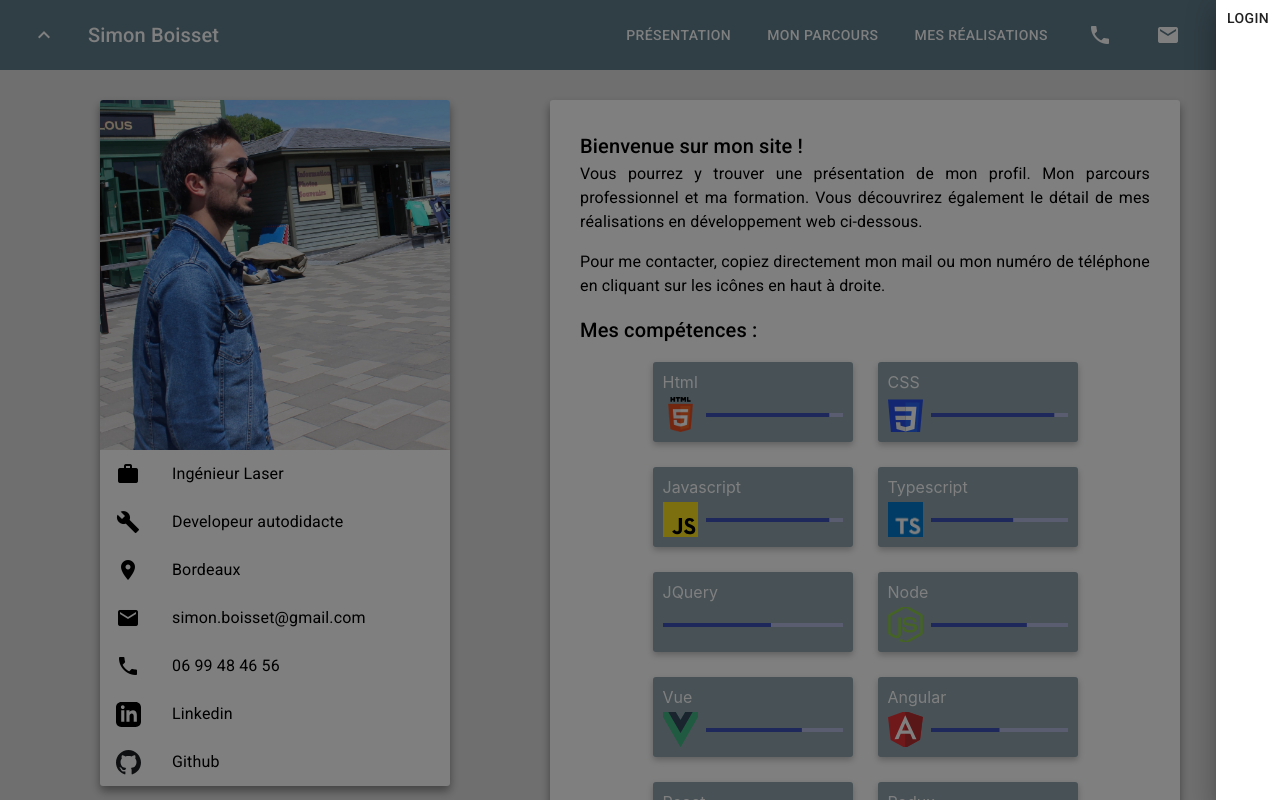
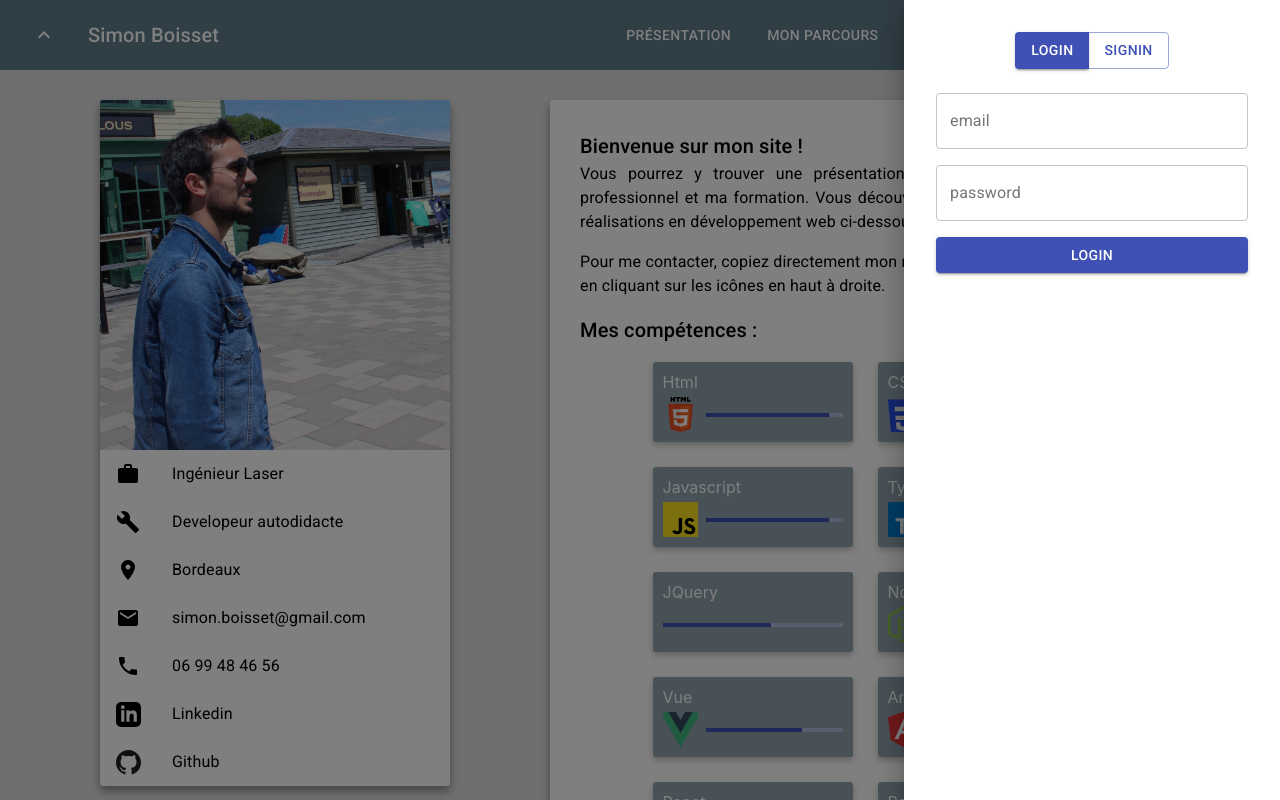
Before and after one commit to simonboisset/website, a React (Create React App) app: page / in a window 1280 px wide. Both pictures are taken after a click on the button "question_answer". Shown: the top 800 px of the page. Built offline with nearby package versions, Linux system fonts and the light colour scheme; no server answers.

Commit message:
Messenger

```diff
--- a/package.json
+++ b/package.json
@@ -1,6 +1,6 @@
 {
   "name": "website",
-  "version": "0.2.1",
+  "version": "0.2.2",
   "private": true,
   "dependencies": {
     "@material-ui/core": "^4.8.3",
--- a/src/Store.tsx
+++ b/src/Store.tsx
@@ -1,12 +1,25 @@
 import React from "react";
 
+import database from 'database';
 const Store = React.createContext({});
 
 export default function (props: { children: React.ReactNode }) {
     const [openDrawer, setOpenDrawer] = React.useState(false);
+    const [activeUser, setActiveUser] = React.useState<any>(null);
+    React.useEffect(() => {
+        database.init();
+        database.onAuth((user) => {
+            if (user) {
+                setActiveUser(user)
+            }
+            else {
+                setActiveUser(null)
+            }
+        })
+    }, [])
     return (
         <Store.Provider value={{
-            openDrawer, setOpenDrawer
+            openDrawer, setOpenDrawer, activeUser, setActiveUser
         }}>
             {props.children}
         </Store.Provider>
--- /dev/null
+++ b/src/containers/ChatBox.tsx
@@ -0,0 +1,18 @@
+import React from 'react';
+import { withStore } from 'Store';
+import database from 'database';
+import { Button, Grid } from '@material-ui/core'
+export default withStore(function(props:any){
+  return (
+    <React.Fragment>
+      <Grid item >
+        Conversation
+        <Button onClick={() => database.logout()}>Logout</Button>
+      </Grid>
+      <Grid item >
+        Conversation
+        <Button onClick={() => database.logout()}>Logout</Button>
+      </Grid>
+    </React.Fragment>
+  );
+})
--- /dev/null
+++ b/src/containers/ChatList.tsx
@@ -0,0 +1,13 @@
+import React from 'react';
+import { withStore } from 'Store';
+import database from 'database';
+import { Button, Grid } from '@material-ui/core'
+export default withStore(function (props: any) {
+  return (
+    <React.Fragment>
+      <Grid item >
+        <Button onClick={() => database.logout()}>Logout</Button>
+      </Grid>
+    </React.Fragment>
+  );
+})
--- /dev/null
+++ b/src/containers/Login.tsx
@@ -0,0 +1,62 @@
+import React from 'react';
+import database from 'database';
+import { Button, TextField, ButtonGroup, Collapse, Grid } from '@material-ui/core'
+
+import { withStore } from "Store";
+
+export default withStore(function () {
+    const [email, setEmail] = React.useState("");
+    const [email2, setEmail2] = React.useState("");
+    const [password, setPassword] = React.useState("");
+    const [password2, setPassword2] = React.useState("");
+    const [name, setName] = React.useState("");
+    const [open, setOpen] = React.useState(false);
+    function signin(event: React.FormEvent) {
+        if (email === email2 && password === password2 && email.length > 2 && password.length > 6) {
+            database.signin(email, password, name);
+        }
+        event.preventDefault();
+    }
+    function login(event: React.FormEvent) {
+        database.login(email, password);
+        event.preventDefault();
+    }
+
+    return (
+        <React.Fragment>
+            <Grid item >
+                <ButtonGroup>
+                    <Button color="primary" variant={open ? "outlined" : "contained"} onClick={() => setOpen(false)}>Login</Button>
+                    <Button color="primary" variant={open ? "contained" : "outlined"} onClick={() => setOpen(true)}>Signin</Button>
+                </ButtonGroup>
+            </Grid>
+            <Grid item xs={12}>
+                <Collapse in={open}>
+                    <form onSubmit={signin}>
+                        <Grid container
+                            direction="column"
+                            spacing={2}>
+                            <Grid item><TextField fullWidth variant="outlined" type="email" label="email" value={email} onChange={(e) => setEmail(e.target.value)} /></Grid>
+                            <Grid item><TextField fullWidth variant="outlined" type="email" label="repeat email" value={email2} onChange={(e) => setEmail2(e.target.value)} /></Grid>
+                            <Grid item><TextField fullWidth variant="outlined" label="password" type="password" value={password} onChange={(e) => setPassword(e.target.value)} /></Grid>
+                            <Grid item><TextField fullWidth variant="outlined" label="repeat password" type="password" value={password2} onChange={(e) => setPassword2(e.target.value)} /></Grid>
+                            <Grid item><TextField fullWidth variant="outlined" label="name" value={name} onChange={(e) => setName(e.target.value)} /></Grid>
+                            <Grid item><Button fullWidth color="primary" variant="contained" type="submit">Signin</Button></Grid>
+                        </Grid>
+                    </form>
+                </Collapse>
+                <Collapse in={!open} >
+                    <form onSubmit={login}>
+                        <Grid container
+                            direction="column"
+                            spacing={2}>
+                            <Grid item><TextField fullWidth variant="outlined" type="email" label="email" value={email} onChange={(e) => setEmail(e.target.value)} /></Grid>
+                            <Grid item><TextField fullWidth variant="outlined" label="password" type="password" value={password} onChange={(e) => setPassword(e.target.value)} /></Grid>
+                            <Grid item><Button fullWidth color="primary" variant="contained" type="submit">Login</Button></Grid>
+                        </Grid>
+                    </form>
+                </Collapse>
+            </Grid>
+        </React.Fragment>
+    );
+})
--- a/src/containers/Messenger.tsx
+++ b/src/containers/Messenger.tsx
@@ -1,16 +1,28 @@
 import React from 'react';
 import { withStore } from 'Store';
-import { Drawer ,Button} from '@material-ui/core';
-export default withStore(function ({ openDrawer, setOpenDrawer }: any) {
-    const [auth, setAuth] = React.useState(false);
-
+import ChatList from './ChatList';
+import ChatBox from './ChatBox';
+import Login from './Login';
+import { Drawer, Grid } from '@material-ui/core';
+import { makeStyles } from '@material-ui/core/styles';
+const useStyles = makeStyles(theme => ({
+    drawer: {
+        width: "400px",
+        padding: theme.spacing(4)
+    }
+}));
+export default withStore(function ({ openDrawer, setOpenDrawer,activeUser }: any) {
+    const classes = useStyles();
     return (
         <Drawer
             onClose={() => setOpenDrawer(false)}
             anchor="right"
             open={openDrawer}>
-                {auth?<Button>Message</Button>:<Button>Login</Button>}
-
+            <Grid container justify="center" className={classes.drawer} spacing={3}>
+                {activeUser ?activeUser.admin?<ChatList/>:activeUser.verified?
+                    <ChatBox />:"Vérifiez votre email"
+                    : <Login />}
+            </Grid>
         </Drawer>
     );
 })
--- /dev/null
+++ b/src/database.ts
@@ -0,0 +1,68 @@
+import firebase from "firebase/app";
+
+import "firebase/auth";
+import "firebase/firestore";
+import "firebase/storage";
+
+interface IMessage { send: boolean, text: string, date: firebase.firestore.Timestamp }
+interface IUser { name: string, id: string, messages: IMessage[], admin: boolean, verified: boolean }
+
+export default {
+  init() {
+    const config = {
+      apiKey: "AIzaSyDtXwANhoKvyxaMA7kLEW9Xf-v5LI-BWiE",
+      authDomain: "simon-boisset.firebaseapp.com",
+      databaseURL: "https://simon-boisset.firebaseio.com",
+      projectId: "simon-boisset",
+      storageBucket: "simon-boisset.appspot.com",
+      messagingSenderId: "371411269068",
+      appId: "1:371411269068:web:98f7cd35ba8d6714231969",
+      measurementId: "G-7B80QQVQ5S"
+    };
+    firebase.initializeApp(config);
+
+  },
+  onAuth(callback: (user: IUser | null) => void) {
+    firebase.auth().onAuthStateChanged(res => {
+      if (res) {
+        if (res.emailVerified) {
+          if (res.uid === "WecAfOW3FOYbGSKLbDVXVtX1gJA2") {
+            callback({ id: res.uid, name: "", messages: [], admin: true, verified: true })
+          } else {
+            this.watchUserById(res.uid, (user: IUser) => callback({ ...user, admin: false, verified: true }));
+          }
+        } else {
+          callback({ id: "", name: "", messages: [], admin: false, verified: false })
+        }
+      }
+      else callback(null);
+    });
+  },
+  login(email: string, password: string) {
+    firebase.auth().signInWithEmailAndPassword(email, password);
+  },
+  signin(email: string, password: string, name: string) {
+    firebase.auth().createUserWithEmailAndPassword(email, password)
+      .then(data => {
+        if (data.user) {
+          const user = { name, messages: [] };
+          data.user.sendEmailVerification();
+          data.user.updateProfile({ displayName: name });
+          firebase.firestore().collection("users")
+            .doc(data.user.uid).set(user);
+        }
+      })
+  },
+  logout() {
+    firebase.auth().signOut();
+  },
+  watchUserById(id: string, onChange: (user: IUser) => void) {
+    firebase.firestore().collection("users").doc(id)
+      .onSnapshot((user) => onChange({ id, name: "", messages: [], ...user.data(), admin: false, verified: false }))
+  },
+  sendMessage(id: string, message: IMessage) {
+    firebase.firestore().collection("users").doc(id).update({
+      messages: firebase.firestore.FieldValue.arrayUnion(message)
+    })
+  }
+};
```
Also changed, not shown: 1 other file (tests, documents, lock files or other folders).
